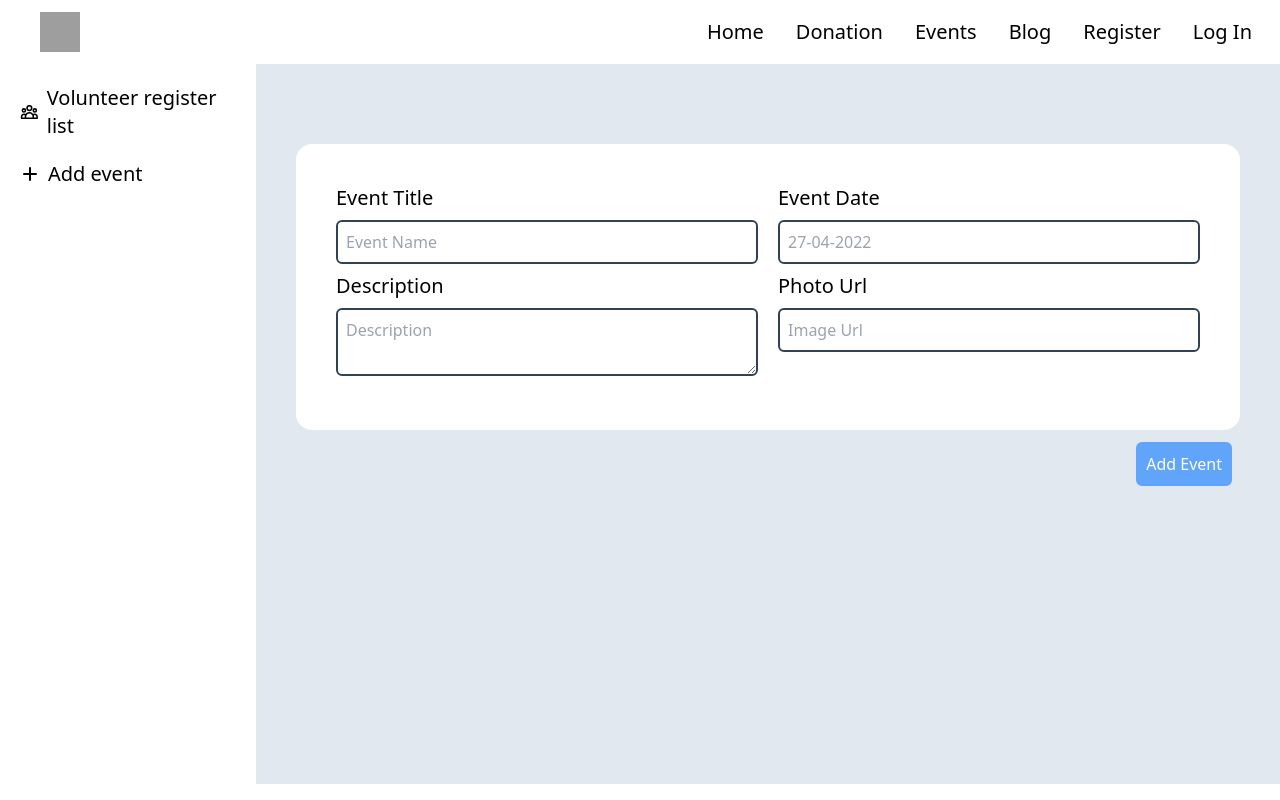
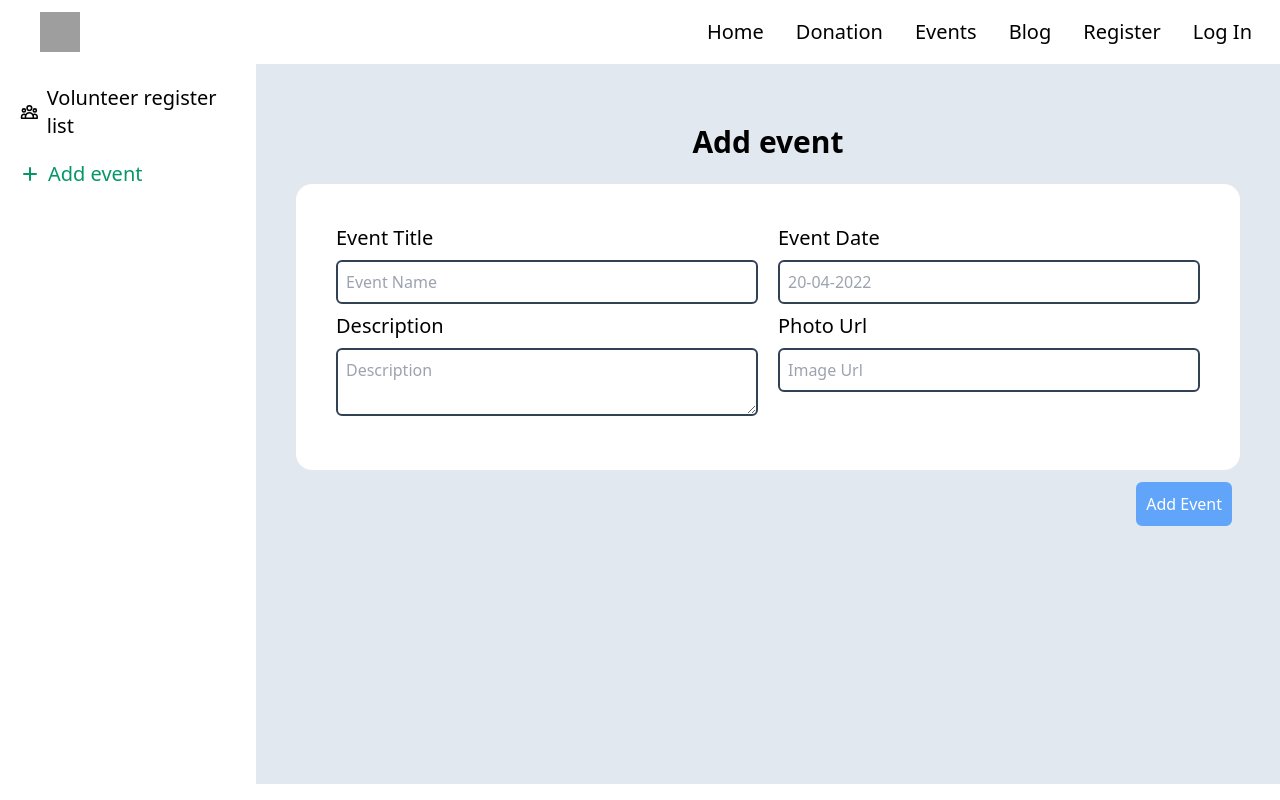
Before and after one commit to prokashpul/helping-hands-cherity-fund-project, a React (Create React App) app: page /admin in a window 1280 px wide. Built offline with nearby package versions, Linux system fonts and the light colour scheme; no server answers; grey boxes are pictures that could not be loaded.

Commit message:
add backend

```diff
--- a/package.json
+++ b/package.json
@@ -6,11 +6,13 @@
     "@testing-library/jest-dom": "^5.16.4",
     "@testing-library/react": "^13.1.1",
     "@testing-library/user-event": "^13.5.0",
+    "axios": "^0.27.2",
     "dotenv": "^16.0.0",
     "firebase": "^9.6.11",
     "react": "^18.0.0",
     "react-dom": "^18.0.0",
     "react-firebase-hooks": "^5.0.3",
+    "react-hook-form": "^7.30.0",
     "react-icons": "^4.3.1",
     "react-router-dom": "^6.3.0",
     "react-scripts": "5.0.1",
--- a/src/Components/Pages/Addevent/AddEvent.js
+++ b/src/Components/Pages/Addevent/AddEvent.js
@@ -1,22 +1,50 @@
-import React from "react";
+import { useForm } from "react-hook-form";
+import axios from "axios";
+const AddEvent = () => {
+  const {
+    register,
+    handleSubmit,
+    formState: { errors },
+    reset,
+  } = useForm();
+  const onSubmit = (events) => {
+    // fetch("http://localhost:5000/events", {
+    //   method: "POST",
+    //   headers: { "content-type": "application/json" },
+    //   body: JSON.stringify(events),
+    // })
+    //   .then((res) => res.json())
+    //   .then((data) => console.log(data));
+    axios.post("http://localhost:5000/events", events).then((res) => {
+      const { data } = res;
+      if (data?.insertedId) {
+        alert("Thank you for order");
+      }
+    });
 
-const AddEvent = () => {
+    reset();
+  };
+
   return (
-    <div className="py-10">
-      <form className="">
+    <div className="pt-5 pb-20">
+      <h2 className="text-center font-bold text-3xl mb-6">Add event</h2>
+      <form onSubmit={handleSubmit(onSubmit)}>
         <div className="md:flex gap-5 justify-center items-start bg-white rounded-2xl p-10 ">
           <div className="w-full">
             <div className="form-group w-full">
-              <label className="text-xl" htmlFor="event">
+              <label className="text-xl" htmlFor="name">
                 Event Title
               </label>
               <input
+                type="text"
+                id="name"
+                placeholder="Event Name"
+                {...register("name", { required: true })}
                 className="w-full border-2 p-2 rounded-md my-2 border-slate-700"
-                type="text"
-                name="event"
-                id="event"
-                placeholder="Event Name"
               />
+              <p className="text-red-500">
+                {errors.eventName && <span>This field is required</span>}
+              </p>
             </div>
             <div className="form-group w-full">
               <label className="text-xl" htmlFor="description">
@@ -25,10 +53,13 @@ const AddEvent = () => {
               <textarea
                 className="w-full border-2 p-2 rounded-md my-2 border-slate-700"
                 type="text"
-                name="description"
-                id="event"
+                id="description"
                 placeholder="Description"
+                {...register("description", { required: true })}
               />
+              <p className="text-red-500">
+                {errors.description && <span>This field is required</span>}
+              </p>
             </div>
           </div>
           <div className="w-full">
@@ -37,24 +68,30 @@ const AddEvent = () => {
                 Event Date
               </label>
               <input
+                type="text"
+                id="date"
+                placeholder="20-04-2022"
+                {...register("date", { required: true })}
                 className="w-full border-2 p-2 rounded-md my-2 border-slate-700"
-                type="text"
-                name="event"
-                id="date"
-                placeholder="27-04-2022"
               />
+              <p className="text-red-500">
+                {errors.date && <span>This field is required</span>}
+              </p>
             </div>
             <div className="form-group w-full">
               <label className="text-xl" htmlFor="image">
                 Photo Url
               </label>
               <input
+                type="text"
+                id="image"
+                placeholder="Image Url"
+                {...register("image", { required: true })}
                 className="w-full border-2 p-2 rounded-md my-2 border-slate-700"
-                type="text"
-                name="image"
-                id="event"
-                placeholder="Image Url"
               />
+              <p className="text-red-500">
+                {errors.image && <span>This field is required</span>}
+              </p>
             </div>
           </div>
         </div>
--- a/src/Components/Pages/Authorization/Admin/Admin.js
+++ b/src/Components/Pages/Authorization/Admin/Admin.js
@@ -24,7 +24,7 @@ const Admin = () => {
                 className={({ isActive }) =>
                   isActive ? "text-white md:text-emerald-600" : ""
                 }
-                to="/admin/add-event"
+                to="/admin"
               >
                 <div className="flex items-center gap-2 text-xl ">
                   <HiPlus /> <span>Add event</span>
```
Also changed, not shown: 2 other files (tests, documents, lock files or other folders).
